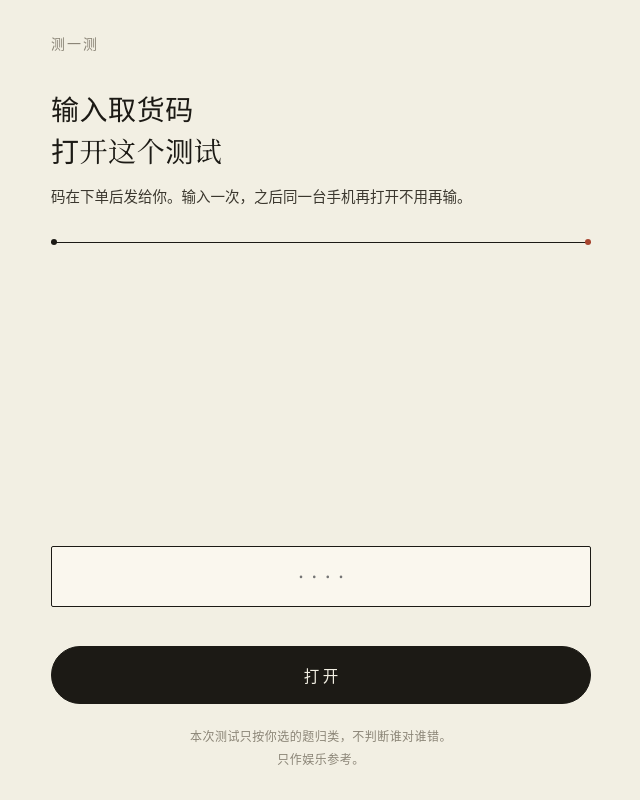
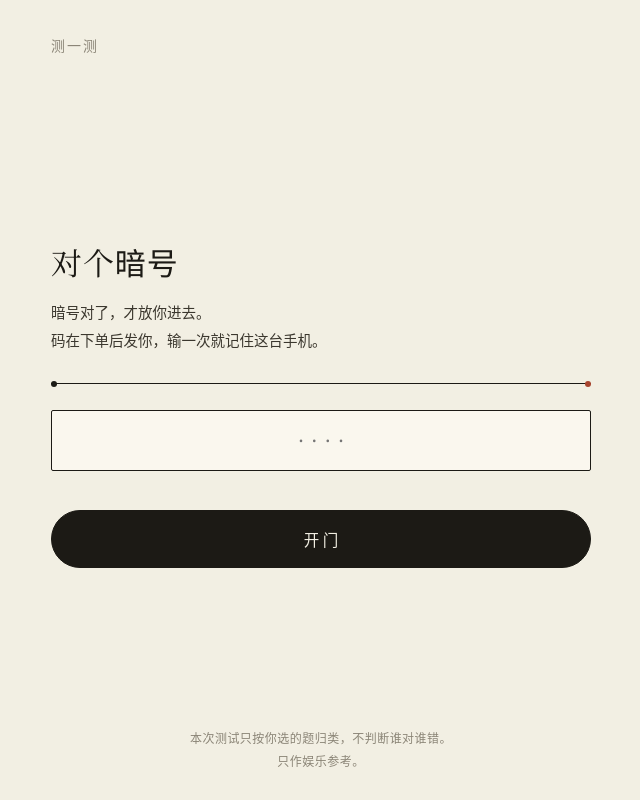
Before and after one commit to linkonmoney/zousan, a plain HTML site: page index.html in a window 1280 px wide. Shown: the whole page, without its empty margins (319-959 px from the left). Drawn offline with Linux system fonts and the light colour scheme.

Commit message:
Add files via upload

```diff
--- a/index.html
+++ b/index.html
@@ -141,14 +141,14 @@ body{font-family:var(--sans);line-height:1.95;font-size:15px;-webkit-font-smooth
 /* 取货码遮罩：只挡视线，不是加密。去掉这层就删掉本段 + #gate + 末尾那段脚本 */
 body.locked{overflow:hidden}
 #gate{position:fixed;top:0;bottom:0;left:0;right:0;max-width:600px;margin:0 auto;z-index:200;
-  background:var(--paper);display:flex;flex-direction:column;
-  padding:calc(30px + env(safe-area-inset-top)) clamp(24px,6.4vw,30px) calc(28px + env(safe-area-inset-bottom))}
+  background:var(--paper);display:flex;flex-direction:column;justify-content:center;
+  padding:calc(92px + env(safe-area-inset-top)) clamp(24px,6.4vw,30px) calc(84px + env(safe-area-inset-bottom))}
 #gate.off{display:none}
-#gate .g-cap{font-size:14px;letter-spacing:.14em;color:var(--muted)}
-#gate .g-t{font-family:var(--serif);font-size:28px;line-height:1.5;letter-spacing:.02em;margin:30px 0 12px;color:var(--ink)}
+#gate .g-cap{position:absolute;top:calc(32px + env(safe-area-inset-top));left:clamp(24px,6.4vw,30px);
+  font-size:14px;letter-spacing:.14em;color:var(--muted)}
+#gate .g-t{font-family:var(--serif);font-size:31px;line-height:1.45;letter-spacing:.03em;margin:0 0 14px;color:var(--ink)}
 #gate .g-s{font-size:14.5px;color:var(--ink2);line-height:1.95;margin:0}
-#gate .g-tick{margin:30px 0 0}
-#gate .g-grow{flex:1 1 auto;min-height:24px}
+#gate .g-tick{margin:28px 0 26px}
 #gate .g-in{display:block;width:100%;border:1px solid var(--line);background:var(--card);border-radius:2px;
   padding:16px 18px;font-size:20px;letter-spacing:.42em;text-align:center;text-indent:.42em;font-family:var(--num);
   color:var(--ink);outline:none;-webkit-appearance:none;transition:border-color .15s}
@@ -157,19 +157,20 @@ body.locked{overflow:hidden}
 @keyframes gsh{0%,100%{transform:translateX(0)}25%{transform:translateX(-6px)}75%{transform:translateX(6px)}}
 #gate .g-err{font-size:13px;color:var(--accent);letter-spacing:.06em;line-height:1.6;min-height:21px;margin:10px 0 0}
 #gate .btn{margin-top:8px}
-#gate .g-foot{font-size:12px;color:var(--muted);letter-spacing:.04em;line-height:1.9;margin:22px 0 0;text-align:center}
+#gate .g-foot{position:absolute;left:clamp(24px,6.4vw,30px);right:clamp(24px,6.4vw,30px);
+  bottom:calc(26px + env(safe-area-inset-bottom));margin:0;
+  font-size:12px;color:var(--muted);letter-spacing:.04em;line-height:1.9;text-align:center}
 </style>
 </head>
 <body>
 <div id="gate">
   <div class="g-cap">测一测</div>
-  <div class="g-t">输入取货码<br>打开这个测试</div>
-  <p class="g-s">码在下单后发给你。输入一次，之后同一台手机再打开不用再输。</p>
+  <div class="g-t">对个暗号</div>
+  <p class="g-s">暗号对了，才放你进去。<br>码在下单后发你，输一次就记住这台手机。</p>
   <div class="g-tick"><div class="tick"></div></div>
-  <div class="g-grow"></div>
-  <input class="g-in" id="g-in" type="tel" inputmode="numeric" maxlength="4" placeholder="····" autocomplete="off" autocapitalize="off" spellcheck="false" aria-label="取货码">
+  <input class="g-in" id="g-in" type="tel" inputmode="numeric" maxlength="4" placeholder="····" autocomplete="off" autocapitalize="off" spellcheck="false" aria-label="暗号">
   <div class="g-err" id="g-err"></div>
-  <button class="btn" id="g-go">打开</button>
+  <button class="btn" id="g-go">开门</button>
   <div class="g-foot">本次测试只按你选的题归类，不判断谁对谁错。<br>只作娱乐参考。</div>
 </div>
 <div id="app">
@@ -387,7 +388,7 @@ const ACCESS_CODE="7391";
       try{localStorage.setItem(KEY,'1');}catch(e){}
       leave();return;
     }
-    err.textContent='码不对，再看看你收到的信息';
+    err.textContent='暗号不对，再看看你收到的信息';
     inp.classList.add('err');
     setTimeout(()=>inp.classList.remove('err'),360);
     inp.value='';
```
